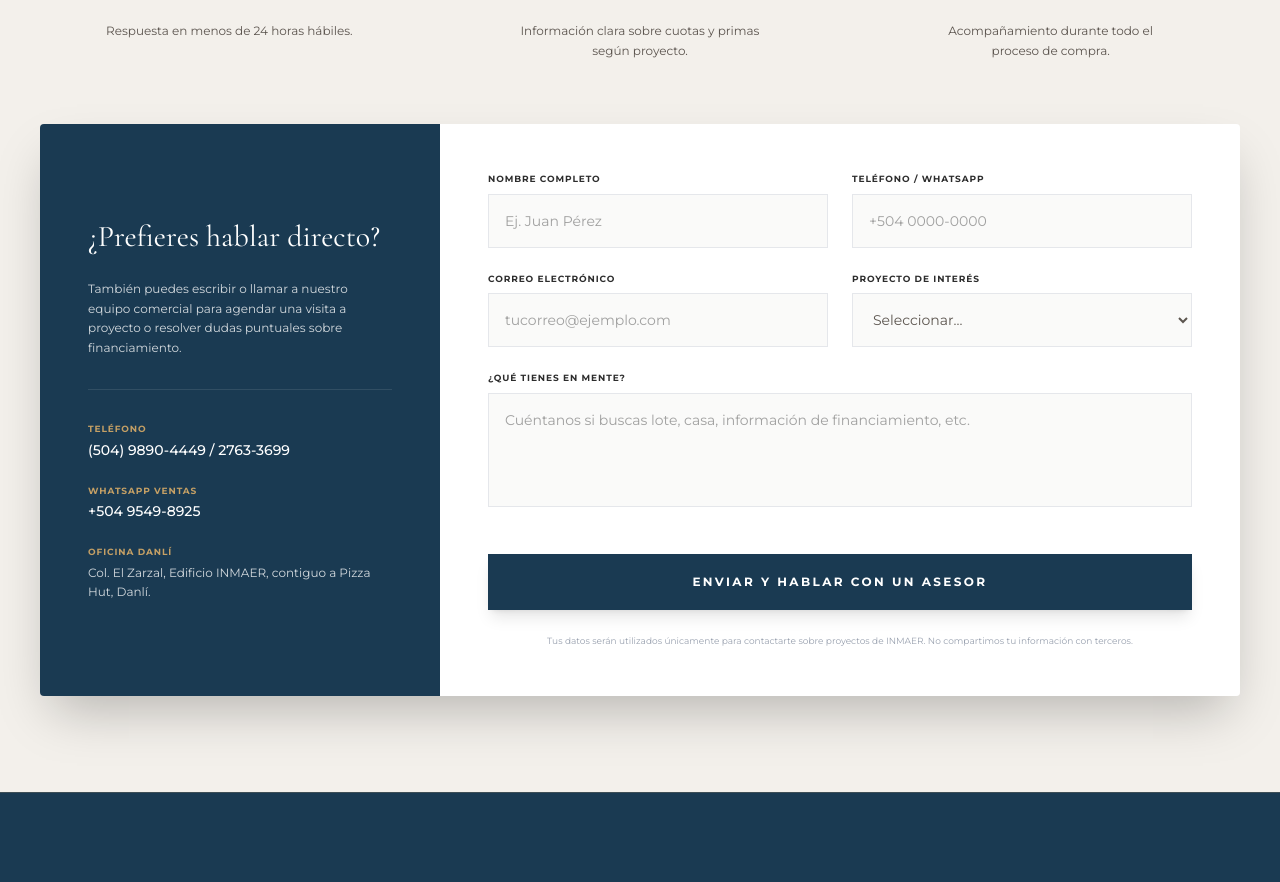
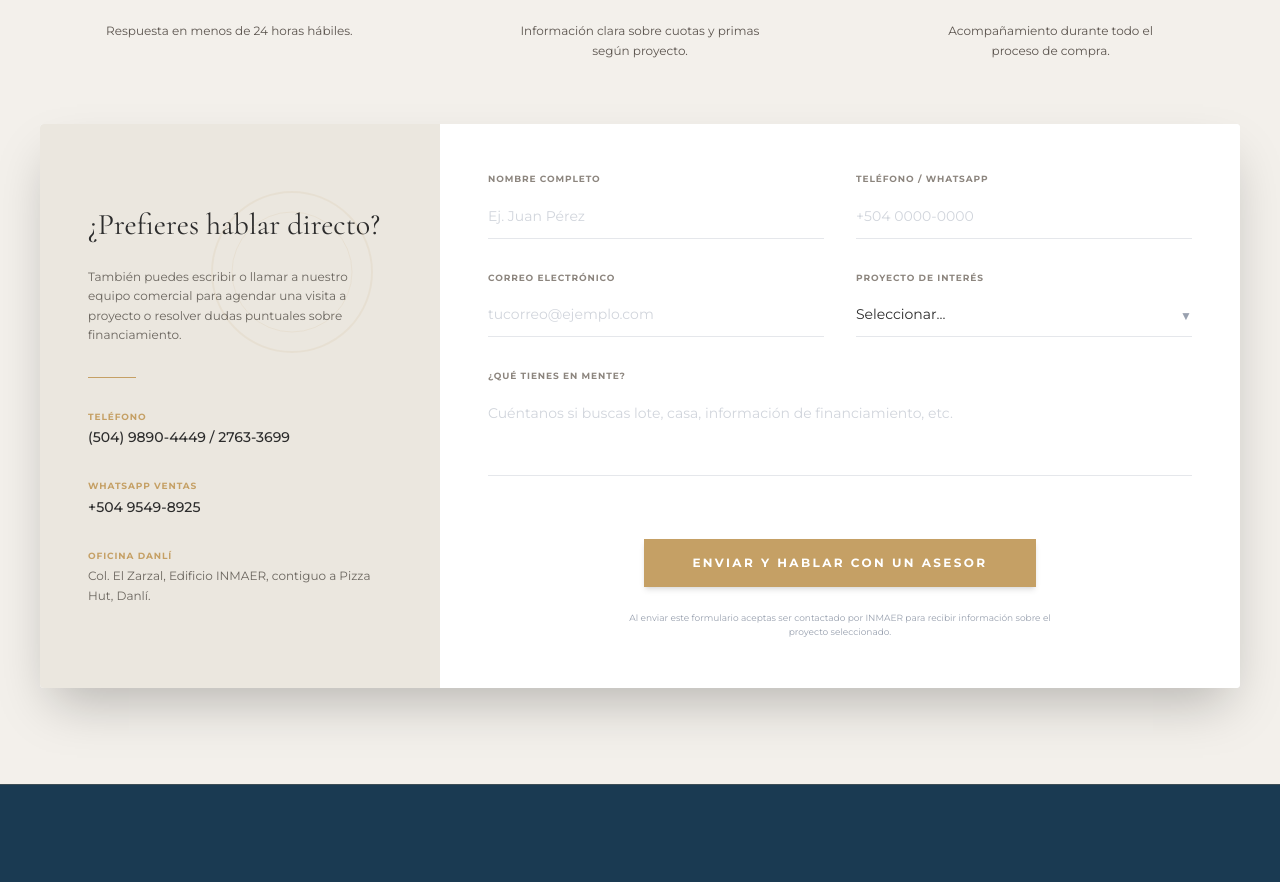
Before and after one commit to rplushn/ciudadvenecia, a Next.js app: page /design-5 in a window 1280 px wide. Shown: the part 8740-9622 px from the top of the page. Built offline with nearby package versions, Linux system fonts and the light colour scheme.

Commit message:
Update the contact section to use only Design System colors (beige/gold) instead of blue, refining the layout to look elite and elegant.

```diff
--- a/src/app/design-5/page.tsx
+++ b/src/app/design-5/page.tsx
@@ -690,14 +690,14 @@ export default function Design5Page() {
          </div>
       </section>
 
-       {/* 13. NEW COMPLEX CONTACT CTA - COLOR UPDATED TO #F3F0EB */}
+       {/* 13. NEW COMPLEX CONTACT CTA - ELEGANT BEIGE REDESIGN (NO BLUE) */}
        <section id="kontakt" className="py-24 px-6 bg-[#F3F0EB]">
            <div className="max-w-[1200px] mx-auto">
 
                {/* Header Centered */}
                <div className="text-center mb-16">
                    <span className="text-[#C5A065] text-[10px] font-bold uppercase tracking-[0.25em] block mb-4">ÚLTIMO PASO</span>
-                   <h2 className="font-serif-display text-4xl md:text-5xl text-[#1A3A52] mb-6">
+                   <h2 className="font-serif-display text-4xl md:text-5xl text-[#2C2C2C] mb-6">
                        ¿Listo para hablar con un asesor?
                    </h2>
                    <p className="text-[#6B665F] font-light max-w-2xl mx-auto leading-relaxed">
@@ -719,82 +719,95 @@ export default function Design5Page() {
                    ))}
                </div>
 
-               {/* Split Container */}
-               <div className="grid grid-cols-1 lg:grid-cols-12 shadow-2xl rounded-sm overflow-hidden">
+               {/* Split Container - RE-DESIGNED FOR ELEGANCE (No Blue Box) */}
+               <div className="grid grid-cols-1 lg:grid-cols-12 shadow-2xl rounded-sm overflow-hidden bg-white">
 
-                   {/* LEFT: Dark Blue Box (4 cols) - KEPT DARK */}
-                   <div className="lg:col-span-4 bg-[#1A3A52] p-10 md:p-12 text-white flex flex-col justify-center">
-                       <h3 className="font-serif-display text-2xl md:text-3xl mb-6">¿Prefieres hablar directo?</h3>
-                       <p className="text-white/80 text-xs leading-relaxed mb-8">
+                   {/* LEFT: Info Column (Now Elegant Beige/Gray instead of Blue) */}
+                   <div className="lg:col-span-4 bg-[#EBE7DF] p-10 md:p-12 text-[#484848] flex flex-col justify-center relative overflow-hidden">
+                       {/* Subtle Texture Overlay */}
+                       <div className="absolute top-0 right-0 p-12 opacity-10 pointer-events-none">
+                            <svg width="200" height="200" viewBox="0 0 100 100" fill="none" xmlns="http://www.w3.org/2000/svg">
+                                <circle cx="50" cy="50" r="40" stroke="#C5A065" strokeWidth="1" />
+                                <circle cx="50" cy="50" r="30" stroke="#C5A065" strokeWidth="0.5" />
+                            </svg>
+                       </div>
+
+                       <h3 className="font-serif-display text-2xl md:text-3xl mb-6 text-[#2C2C2C]">¿Prefieres hablar directo?</h3>
+                       <p className="text-[#6B665F] text-xs leading-relaxed mb-8">
                            También puedes escribir o llamar a nuestro equipo comercial para agendar una visita a proyecto o resolver dudas puntuales sobre financiamiento.
                        </p>
 
-                       <div className="h-[1px] w-full bg-white/10 mb-8"></div>
+                       <div className="h-[1px] w-12 bg-[#C5A065] mb-8"></div>
 
-                       <div className="space-y-6">
+                       <div className="space-y-8">
                            <div>
                                <p className="text-[#C5A065] text-[9px] uppercase tracking-widest font-bold mb-1">TELÉFONO</p>
-                               <p className="text-sm font-medium">(504) 9890-4449 / 2763-3699</p>
+                               <p className="text-sm font-medium text-[#2C2C2C]">(504) 9890-4449 / 2763-3699</p>
                            </div>
                            <div>
                                <p className="text-[#C5A065] text-[9px] uppercase tracking-widest font-bold mb-1">WHATSAPP VENTAS</p>
-                               <p className="text-sm font-medium">+504 9549-8925</p>
+                               <p className="text-sm font-medium text-[#2C2C2C]">+504 9549-8925</p>
                            </div>
                            <div>
                                <p className="text-[#C5A065] text-[9px] uppercase tracking-widest font-bold mb-1">OFICINA DANLÍ</p>
-                               <p className="text-xs text-white/80 leading-relaxed">
+                               <p className="text-xs text-[#6B665F] leading-relaxed">
                                    Col. El Zarzal, Edificio INMAER, contiguo a Pizza Hut, Danlí.
                                </p>
                            </div>
                        </div>
                    </div>
 
-                   {/* RIGHT: Form (8 cols) */}
+                   {/* RIGHT: Form (8 cols) - Clean White with Gold Accents */}
                    <div className="lg:col-span-8 bg-white p-10 md:p-12">
-                       <form className="grid grid-cols-1 md:grid-cols-2 gap-6">
+                       <form className="grid grid-cols-1 md:grid-cols-2 gap-8">
                            {/* Name */}
-                           <div className="md:col-span-1">
-                               <label className="block text-[#2C2C2C] text-[9px] font-bold uppercase tracking-widest mb-2">NOMBRE COMPLETO</label>
-                               <input type="text" placeholder="Ej. Juan Pérez" className="w-full border border-gray-200 p-4 text-sm focus:outline-none focus:border-[#1A3A52] transition-colors bg-[#FAFAF9]" />
+                           <div className="md:col-span-1 group">
+                               <label className="block text-[#8C857E] text-[9px] font-bold uppercase tracking-widest mb-2 group-focus-within:text-[#C5A065] transition-colors">NOMBRE COMPLETO</label>
+                               <input type="text" placeholder="Ej. Juan Pérez" className="w-full border-b border-gray-200 py-3 text-sm focus:outline-none focus:border-[#C5A065] transition-all bg-transparent placeholder-gray-300 text-[#2C2C2C]" />
                            </div>
 
                            {/* Phone */}
-                           <div className="md:col-span-1">
-                               <label className="block text-[#2C2C2C] text-[9px] font-bold uppercase tracking-widest mb-2">TELÉFONO / WHATSAPP</label>
-                               <input type="text" placeholder="+504 0000-0000" className="w-full border border-gray-200 p-4 text-sm focus:outline-none focus:border-[#1A3A52] transition-colors bg-[#FAFAF9]" />
+                           <div className="md:col-span-1 group">
+                               <label className="block text-[#8C857E] text-[9px] font-bold uppercase tracking-widest mb-2 group-focus-within:text-[#C5A065] transition-colors">TELÉFONO / WHATSAPP</label>
+                               <input type="text" placeholder="+504 0000-0000" className="w-full border-b border-gray-200 py-3 text-sm focus:outline-none focus:border-[#C5A065] transition-all bg-transparent placeholder-gray-300 text-[#2C2C2C]" />
                            </div>
 
                            {/* Email */}
-                           <div className="md:col-span-1">
-                               <label className="block text-[#2C2C2C] text-[9px] font-bold uppercase tracking-widest mb-2">CORREO ELECTRÓNICO</label>
-                               <input type="email" placeholder="tucorreo@ejemplo.com" className="w-full border border-gray-200 p-4 text-sm focus:outline-none focus:border-[#1A3A52] transition-colors bg-[#FAFAF9]" />
+                           <div className="md:col-span-1 group">
+                               <label className="block text-[#8C857E] text-[9px] font-bold uppercase tracking-widest mb-2 group-focus-within:text-[#C5A065] transition-colors">CORREO ELECTRÓNICO</label>
+                               <input type="email" placeholder="tucorreo@ejemplo.com" className="w-full border-b border-gray-200 py-3 text-sm focus:outline-none focus:border-[#C5A065] transition-all bg-transparent placeholder-gray-300 text-[#2C2C2C]" />
                            </div>
 
                            {/* Project Dropdown */}
-                           <div className="md:col-span-1">
-                               <label className="block text-[#2C2C2C] text-[9px] font-bold uppercase tracking-widest mb-2">PROYECTO DE INTERÉS</label>
-                               <select className="w-full border border-gray-200 p-4 text-sm focus:outline-none focus:border-[#1A3A52] transition-colors bg-[#FAFAF9] text-[#5C554F]">
+                           <div className="md:col-span-1 group">
+                               <label className="block text-[#8C857E] text-[9px] font-bold uppercase tracking-widest mb-2 group-focus-within:text-[#C5A065] transition-colors">PROYECTO DE INTERÉS</label>
+                               <div className="relative">
+                                   <select className="w-full border-b border-gray-200 py-3 text-sm focus:outline-none focus:border-[#C5A065] transition-all bg-transparent text-[#2C2C2C] appearance-none cursor-pointer">
                                        <option>Seleccionar...</option>
                                        <option>Ciudad Venecia Danlí</option>
                                        <option>Ciudad Venecia Olancho</option>
                                        <option>Ciudad Venecia Valle</option>
                                        <option>Residencial Versalles</option>
                                    </select>
+                                   <div className="absolute right-0 top-1/2 -translate-y-1/2 pointer-events-none text-gray-400">
+                                       <span className="text-xs">▼</span>
+                                   </div>
+                               </div>
                            </div>
 
                            {/* Message */}
-                           <div className="md:col-span-2">
-                               <label className="block text-[#2C2C2C] text-[9px] font-bold uppercase tracking-widest mb-2">¿QUÉ TIENES EN MENTE?</label>
-                               <textarea rows={4} placeholder="Cuéntanos si buscas lote, casa, información de financiamiento, etc." className="w-full border border-gray-200 p-4 text-sm focus:outline-none focus:border-[#1A3A52] transition-colors bg-[#FAFAF9] resize-none"></textarea>
+                           <div className="md:col-span-2 group">
+                               <label className="block text-[#8C857E] text-[9px] font-bold uppercase tracking-widest mb-2 group-focus-within:text-[#C5A065] transition-colors">¿QUÉ TIENES EN MENTE?</label>
+                               <textarea rows={3} placeholder="Cuéntanos si buscas lote, casa, información de financiamiento, etc." className="w-full border-b border-gray-200 py-3 text-sm focus:outline-none focus:border-[#C5A065] transition-all bg-transparent placeholder-gray-300 text-[#2C2C2C] resize-none"></textarea>
                            </div>
 
                            {/* Submit Button */}
-                           <div className="md:col-span-2 mt-4">
-                               <button type="submit" className="w-full bg-[#1A3A52] text-white py-5 text-xs font-bold uppercase tracking-[0.2em] hover:bg-[#C5A065] transition-all duration-300 shadow-lg">
+                           <div className="md:col-span-2 mt-6 flex flex-col items-center">
+                               <button type="submit" className="px-12 py-4 bg-[#C5A065] text-white text-xs font-bold uppercase tracking-[0.2em] hover:bg-[#2C2C2C] transition-all duration-500 shadow-md hover:shadow-lg w-full md:w-auto">
                                    ENVIAR Y HABLAR CON UN ASESOR
                                </button>
-                               <p className="text-center text-[9px] text-gray-400 mt-6 leading-relaxed">
-                                   Tus datos serán utilizados únicamente para contactarte sobre proyectos de INMAER. No compartimos tu información con terceros.
+                               <p className="text-center text-[9px] text-gray-400 mt-6 leading-relaxed max-w-md">
+                                   Al enviar este formulario aceptas ser contactado por INMAER para recibir información sobre el proyecto seleccionado.
                                </p>
                            </div>
                        </form>
```
Lines whose indentation alone changed are shown as unchanged.
